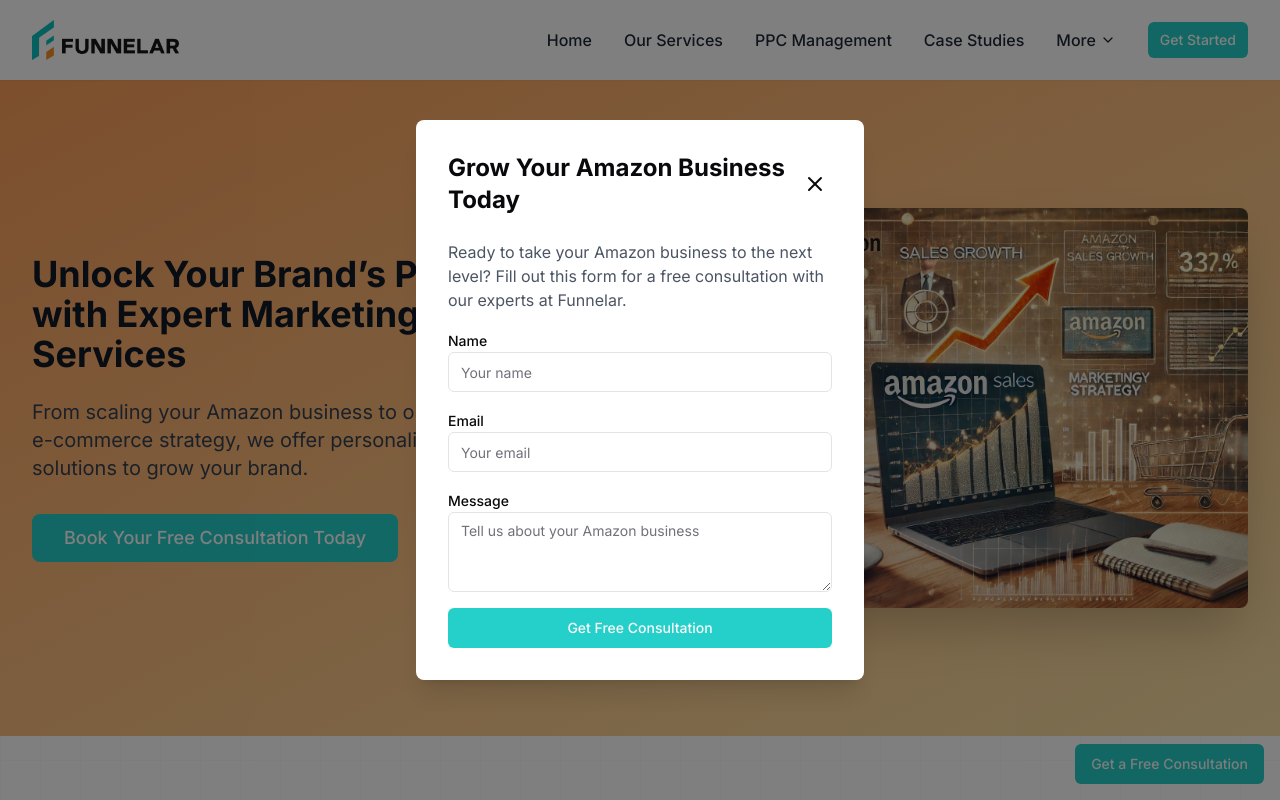
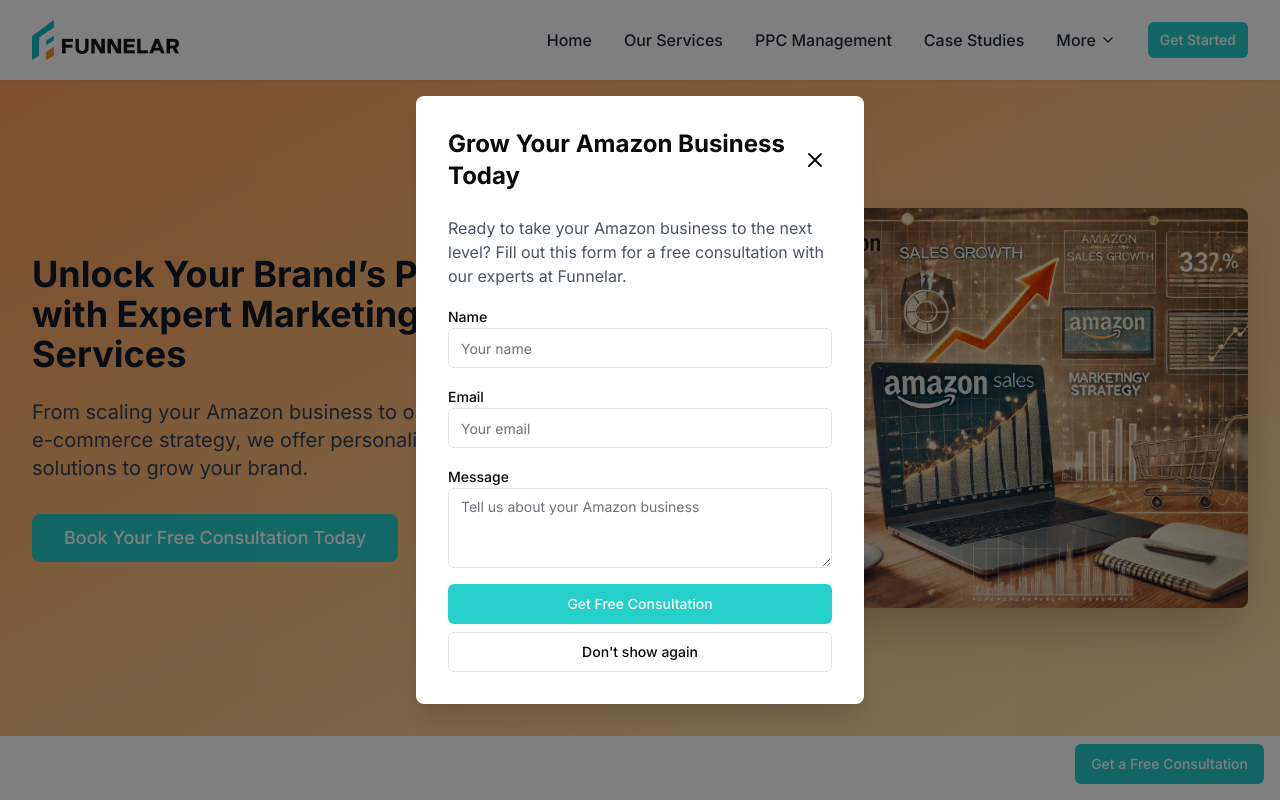
Before and after one commit to engsiam/mainFunnelar, a Next.js app: page / in a window 1280 px wide. Shown: the top 800 px of the page. Built offline with nearby package versions, Linux system fonts and the light colour scheme.

Commit message:
add popup disable for localstorage

```diff
--- a/components/timed-popup.tsx
+++ b/components/timed-popup.tsx
@@ -13,6 +13,7 @@ const EXPIRY_DAYS = 30; // <--- You can change this
 
 export function TimedPopup() {
   const [isOpen, setIsOpen] = useState(false);
+  const [hasShown, setHasShown] = useState(false);
   const {
     formData,
     isSubmitting,
@@ -24,23 +25,22 @@ export function TimedPopup() {
   } = useConsultationForm();
 
   useEffect(() => {
-    const submissionData = localStorage.getItem("popupSubmitted");
+    const popupData = localStorage.getItem("popupSubmitted");
+    if (popupData) {
+      const { timestamp, status } = JSON.parse(popupData);
+      const now = new Date().getTime();
 
-    if (submissionData) {
-      const { timestamp } = JSON.parse(submissionData);
-      const now = new Date().getTime();
-      const diffDays = (now - timestamp) / (1000 * 60 * 60 * 24);
-
-      if (diffDays >= EXPIRY_DAYS) {
-        localStorage.removeItem("popupSubmitted"); // Expired, allow showing again
-      } else {
-        return; // Submitted recently, don't show popup
+      // Only re-show if 30 days have passed
+      if (now - timestamp < EXPIRY_DAYS * 24 * 60 * 60 * 1000) {
+        setHasShown(true);
+        return;
       }
     }
 
     const timer = setTimeout(() => {
       setIsOpen(true);
-    }, 4000); // 4 seconds
+      setHasShown(true);
+    }, 4000);
 
     return () => clearTimeout(timer);
   }, []);
@@ -148,6 +148,7 @@ export function TimedPopup() {
                     again.
                   </p>
                 )}
+                <div className="flex flex-col space-y-2 mt-4">
                   <Button
                     type="submit"
                     className="w-full"
@@ -155,6 +156,23 @@ export function TimedPopup() {
                   >
                     {isSubmitting ? "Submitting..." : "Get Free Consultation"}
                   </Button>
+                  <Button
+                    variant="outline"
+                    className="w-full"
+                    onClick={() => {
+                      localStorage.setItem(
+                        "popupSubmitted",
+                        JSON.stringify({
+                          timestamp: new Date().getTime(),
+                          status: "dismissed",
+                        })
+                      );
+                      setIsOpen(false);
+                    }}
+                  >
+                    Don't show again
+                  </Button>
+                </div>
               </form>
             )}
           </motion.div>
```
Lines whose indentation alone changed are shown as unchanged.
